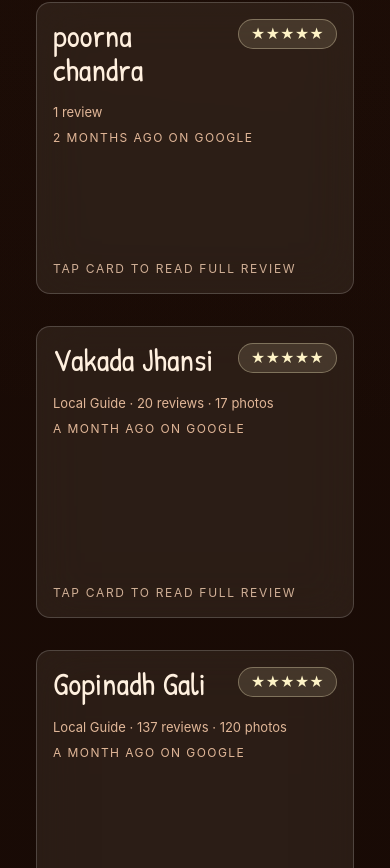
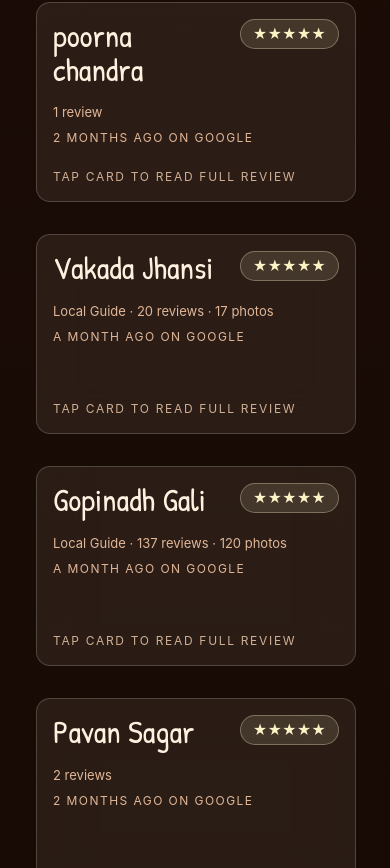
Before and after one commit to Sai-Videsh/cl-1, a React (Vite) app in the folder tabun-chai/: page / in a window 390 px wide. Shown: the part 4196-5064 px from the top of the page. Built offline with nearby package versions, Linux system fonts and the light colour scheme.

Commit message:
fix:change review cards

```diff
--- a/tabun-chai/src/components/SocialProofWall.tsx
+++ b/tabun-chai/src/components/SocialProofWall.tsx
@@ -151,7 +151,7 @@ export function SocialProofWall() {
           <p className="text-sm text-[#ffd7b6]/84">4.8 / 5 based on 48 Google reviews</p>
         </div>
 
-        <div className="mt-8 px-4 sm:px-8 grid grid-cols-[repeat(auto-fit,minmax(292px,1fr))] gap-8">
+        <div className="mt-8 px-4 sm:px-8 grid grid-cols-[repeat(auto-fit,minmax(320px,1fr))] gap-8">
           {featuredReviews.map((review, index) => (
             <motion.article
               key={review.name}
@@ -162,7 +162,7 @@ export function SocialProofWall() {
               animate={{ y: [0, -5, 0] }}
               onMouseEnter={() => setHoveredReview(review.name)}
               onMouseLeave={() => setHoveredReview(null)}
-              className="review-flip-shell relative h-[292px] cursor-pointer rounded-[14px] sm:h-[306px]"
+              className="review-flip-shell relative h-[200px] cursor-pointer rounded-[14px] sm:h-[216px]"
             >
               <motion.div
                 animate={{ rotateY: hoveredReview === review.name ? 180 : 0 }}
```
